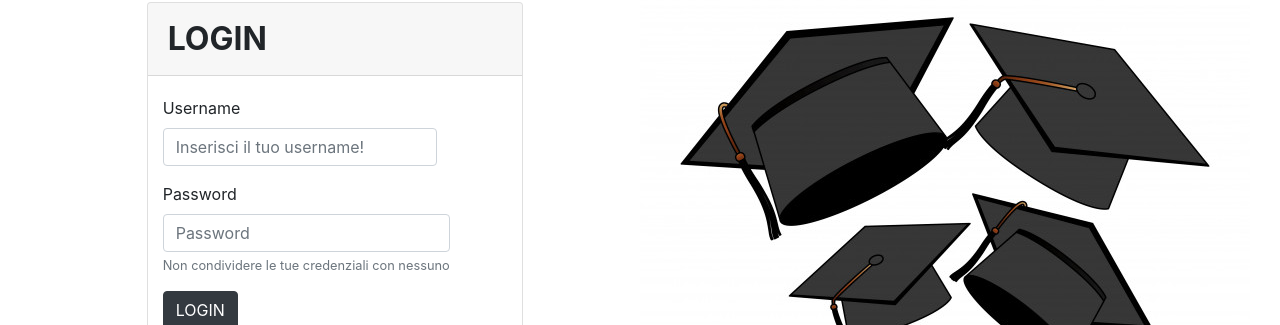
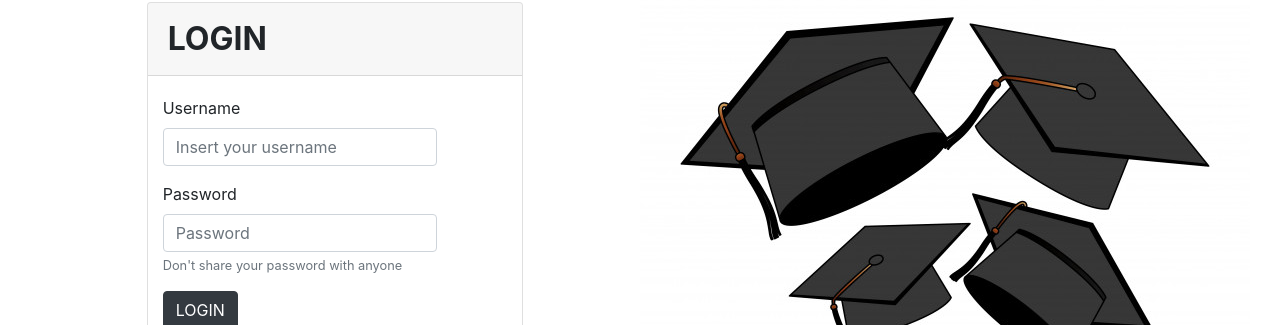
Before and after one commit to Team7-SE2/DemoProject, a React (Create React App) app in the folder client/: page /login in a window 1280 px wide. Shown: the part 178-503 px from the top of the page. Built offline with nearby package versions, Linux system fonts and the light colour scheme.

Commit message:
[PULSBS-30] minor fixes

```diff
--- a/client/src/components/Login.js
+++ b/client/src/components/Login.js
@@ -32,7 +32,7 @@ class Login extends React.Component {
                             <Form.Row>
                                 <Form.Group controlId="formBasicEmail">
                                     <Form.Label>Username</Form.Label>
-                                    <Form.Control type="text" placeholder="Inserisci il tuo username!"
+                                    <Form.Control type="text" placeholder="Insert your username"
                                         name='username'
                                         value={this.state.username}
                                         onChange={(ev) => this.updateField(ev.target.name, ev.target.value)} />
@@ -47,7 +47,7 @@ class Login extends React.Component {
                                         onChange={(ev) => this.updateField(ev.target.name, ev.target.value)}
                                     />
                                     <Form.Text className="text-muted">
-                                        Non condividere le tue credenziali con nessuno
+                                        Don't share your password with anyone
                       </Form.Text>
                                 </Form.Group>
                             </Form.Row>
@@ -61,7 +61,7 @@ class Login extends React.Component {
 
                         {this.props.loginError &&
                             <Card bg="danger">
-                                <Card.Header>Credenziali errate</Card.Header>
+                                <Card.Header>Wrong username or password</Card.Header>
                             </Card>
                         }
                     </Card.Body>
```
